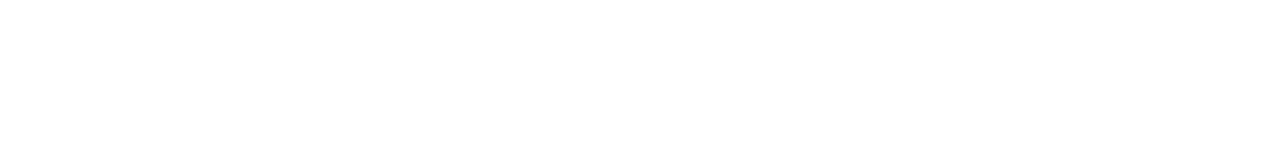
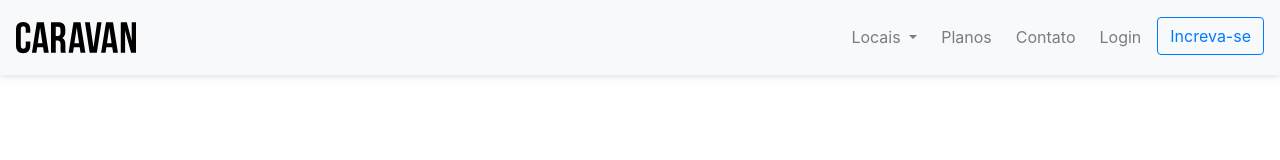
Before and after one commit to diegonevesfaria/bootstrap4-curso, a plain HTML site: page index.html in a window 1280 px wide. Drawn offline with Linux system fonts and the light colour scheme.

Commit message:
Criação do Navbar do Curso

```diff
--- a/css/style.css
+++ b/css/style.css
@@ -0,0 +1,4 @@
+.box-shadow{
+    box-shadow: 0 2px 4px 0 rgba(0,0,0,.05),
+                0 4px 8px 0 rgba(0,0,0,.05);
+}
--- a/index.html
+++ b/index.html
@@ -10,15 +10,45 @@
 
 </head>
 <body>
-    <div class="container">
-        <div class="row">
+    <nav class="navbar navbar-expand-md navbar-light bg-light fixed-top py-3 box-shadow">
+        <a href="" class="navbar-brand">
+            <img src="img/caravan.svg" alt="Caravan"/>
+        </a>
+        <button class="navbar-toggler" type="button" data-toggle="collapse" data-target="#navbarSupportedContent" aria-controls="navbarSupportedContent" aria-expanded="false" aria-label="Toggle navigation">
+            <span class="navbar-toggler-icon"></span>
+        </button>
 
+        <div class="collapse navbar-collapse" id="navbarSupportedContent">
+            <ul class="navbar-nav ml-auto">
+                <li class="nav-item dropdown">
+                    <a class="nav-link dropdown-toggle" href="#" id="navbarDropdown" role="button" data-toggle="dropdown" aria-haspopup="true" aria-expanded="false">
+                        Locais
+                    </a>
+                    <div class="dropdown-menu" aria-labelledby="navbarDropdown">
+                        <a class="dropdown-item" href="local.html">California</a>
+                        <a class="dropdown-item" href="local.html">Paris</a>
+                        <a class="dropdown-item" href="local.html">Dublin</a>
+                    </div>
+                </li>
+                <li class="nav-item">
+                    <a class="nav-link ml-md-2" href="planos.html">Planos</a>
+                </li>
+                <li class="nav-item">
+                    <a class="nav-link ml-md-2" href="contato.html">Contato</a>
+                </li>
+                <li class="nav-item ">
+                    <a class="nav-link ml-md-2" href="#">Login</a>
+                </li>
+                <li class="nav-item">
+                    <a class="btn btn-outline-primary ml-md-2" href="#">Increva-se</a>
+                </li>
+            </ul>
         </div>
-    </div>
+    </nav>
 
-    <script type="text/js" src="js/jquery-3.3.1.slim.min.js"></script>
-    <script type="text/js" src="js/popper.min.js"></script>
-    <script type="text/js" src="js/bootstrap.js"></script>
-    <script type="text/js" src="js/app.js"></script>
+    <script type="text/javascript" src="js/jquery-3.3.1.slim.min.js"></script>
+    <script type="text/javascript" src="js/popper.min.js"></script>
+    <script type="text/javascript" src="js/bootstrap.js"></script>
+    <script type="text/javascript" src="js/app.js"></script>
 </body>
 </html>
```
